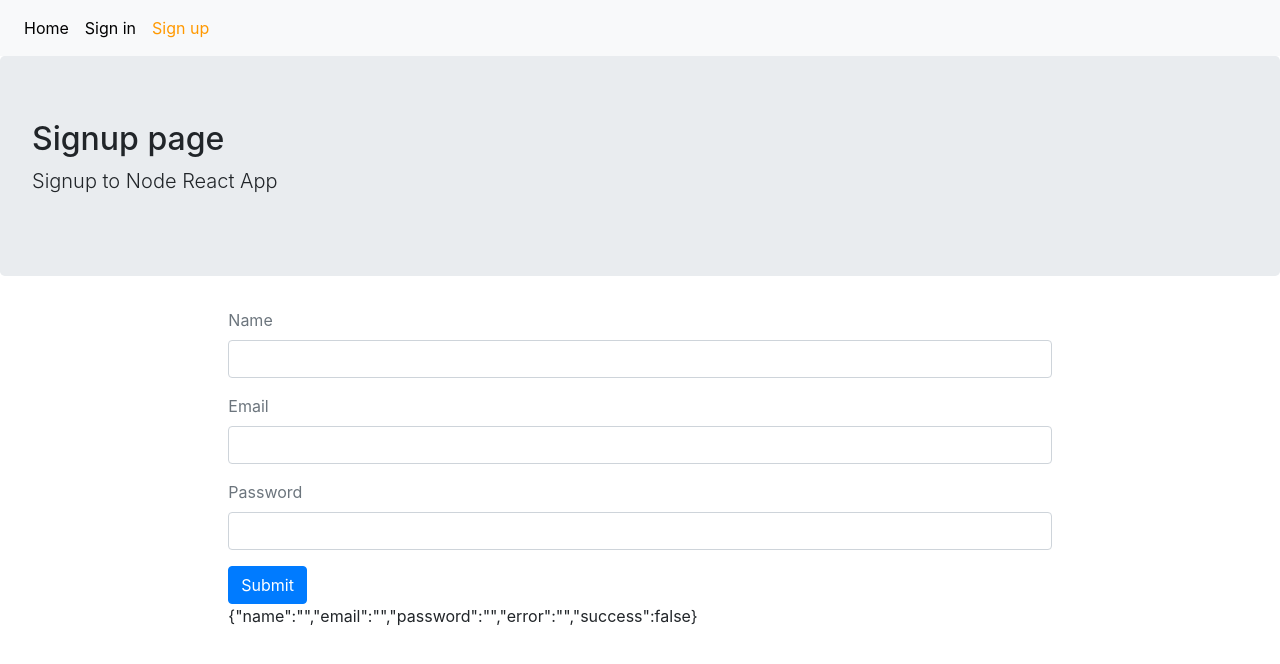
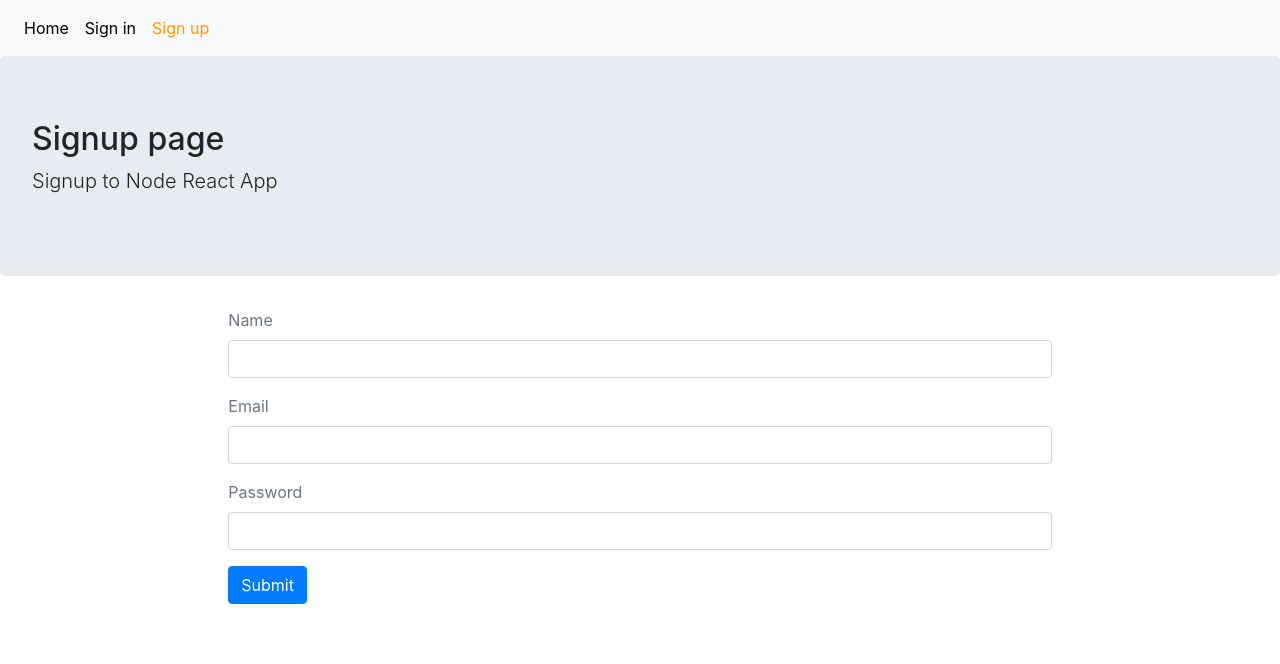
Before and after one commit to iamrafiq/ecom_client, a React (Create React App) app: page /signup in a window 1280 px wide. Shown: the top 664 px of the page. Built offline with nearby package versions, Linux system fonts and the light colour scheme.

Commit message:
user signup message for success and failed

```diff
--- /dev/null
+++ b/src/auth/index.js
@@ -0,0 +1,21 @@
+
+import { API } from "../config";
+
+
+export const signup = (user) => {
+    console.log(user);
+    return fetch(`${API}/signup`, {
+      method: "POST",
+      headers: {
+        Accept: "application/json",
+        "Content-Type": "application/json",
+      },
+      body: JSON.stringify(user),
+    })
+      .then((responce) => {
+        return responce.json();
+      })
+      .catch((err) => {
+        console.log(err);
+      });
+  };
--- a/src/user/Signup.js
+++ b/src/user/Signup.js
@@ -1,65 +1,96 @@
-import React, {useState} from "react";
+import React, { useState } from "react";
 import Layout from "../core/Layout";
-import { API } from "../config";
+import {Link} from "react-router-dom";
+import { signup } from "../auth/index";
+
 const Signup = () => {
   const [values, setValues] = useState({
-    name:'',
-    email:'',
-    password:'',
-    error:'',
-    success: false
+    name: "",
+    email: "",
+    password: "",
+    error: "",
+    success: false,
+  });
 
-  })
+  const { name, email, password, success, error } = values;
 
-  const {name, email, password} = values;
-  const signup = (user)=>{
-    console.log(user);
-    fetch(`${API}/signup`,{
-      method:'POST',
-      headers:{
-        Accept:'application/json',
-        "Content-Type":"application/json"
-      },
-      body:JSON.stringify(user)
-    })
-    .then(responce=>{
-      return responce.json();
-    })
-    .catch(err=>{
-      console.log(err)
-    })
-  }
-  const handleChange = field => {
-    return event => {
-      setValues({ ...values, error:false, [field]:event.target.value})
-    }
-  }
-  const clickSubmit = (event)=>{
+  const handleChange = (field) => {
+    return (event) => {
+      setValues({ ...values, error: false, [field]: event.target.value });
+    };
+  };
+  const clickSubmit = (event) => {
     event.preventDefault();
-    signup({name, email, password});
-  }
-  const signUpFrom = ()=>(
+    setValues({...values, error:false})
+    signup({ name, email, password }).then((data) => {
+      if (data.error) {
+        setValues({ ...values, error: data.error, success: false });
+      } else {
+        setValues({ ...values, name: "", email: "", error: "", success: true });
+      }
+    });
+  };
+  const signUpFrom = () => (
     <form action="">
       <div className="form-group">
         <label className="text-muted">Name</label>
-        <input onChange={handleChange('name')} type="text" className="form-control"/>
+        <input
+          onChange={handleChange("name")}
+          type="text"
+          className="form-control"
+          value={name}
+        />
       </div>
       <div className="form-group">
         <label className="text-muted">Email</label>
-        <input onChange={handleChange('email')} type="email" className="form-control"/>
+        <input
+          onChange={handleChange("email")}
+          type="email"
+          className="form-control"
+          value={email}
+        />
       </div>
       <div className="form-group">
         <label className="text-muted">Password</label>
-        <input onChange={handleChange('password')} type="password" className="form-control"/>
+        <input
+          onChange={handleChange("password")}
+          type="password"
+          className="form-control"
+          value={password}
+        />
       </div>
-      <button onClick={clickSubmit} className="btn btn-primary">Submit</button>
+      <button onClick={clickSubmit} className="btn btn-primary">
+        Submit
+      </button>
     </form>
   );
+
+  const showError = () => (
+    <div
+      className="alert alert-danger"
+      style={{ display: error ? "" : "none" }}
+    >
+      {error}
+    </div>
+  );
+
+  const showSuccess = () => (
+    <div
+      className="alert alert-info"
+      style={{ display: success ? "" : "none" }}
+    >
+      New account is created. Please <Link to="/signin"> signin </Link>.
+    </div>
+  );
   return (
-    <Layout title="Signup page" description="Signup to Node React App"
-    className="container col-md-8 offset-md-2">
+    <Layout
+      title="Signup page"
+      description="Signup to Node React App"
+      className="container col-md-8 offset-md-2"
+    >
+      {showSuccess()}
+      {showError()}
       {signUpFrom()}
-      {JSON.stringify(values)}
     </Layout>
   );
 };
```
